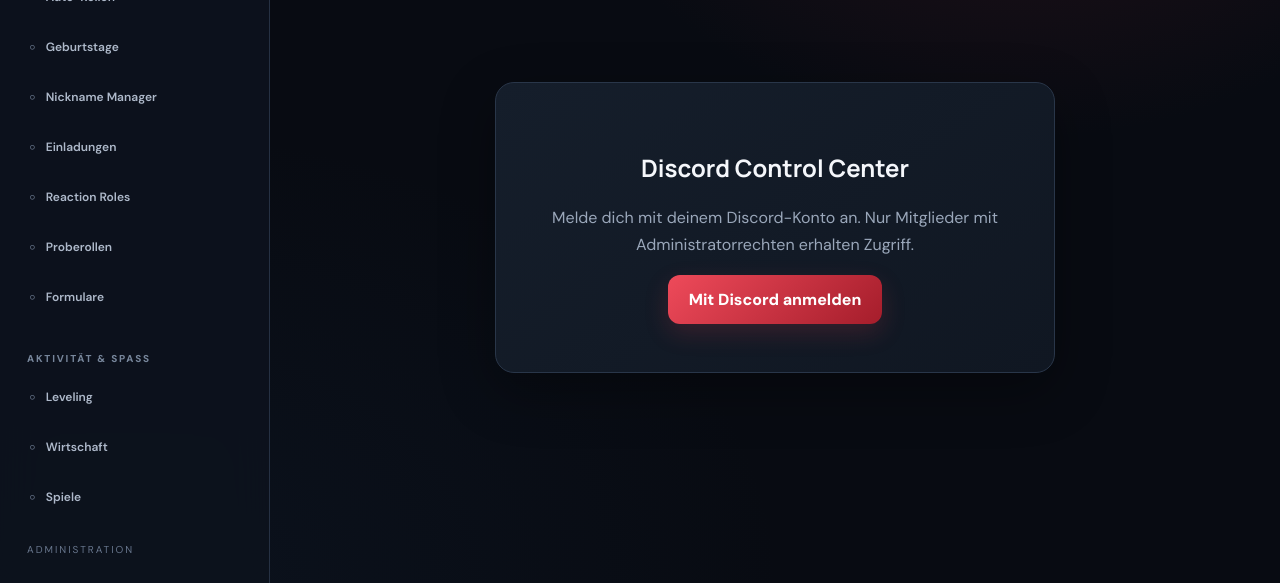
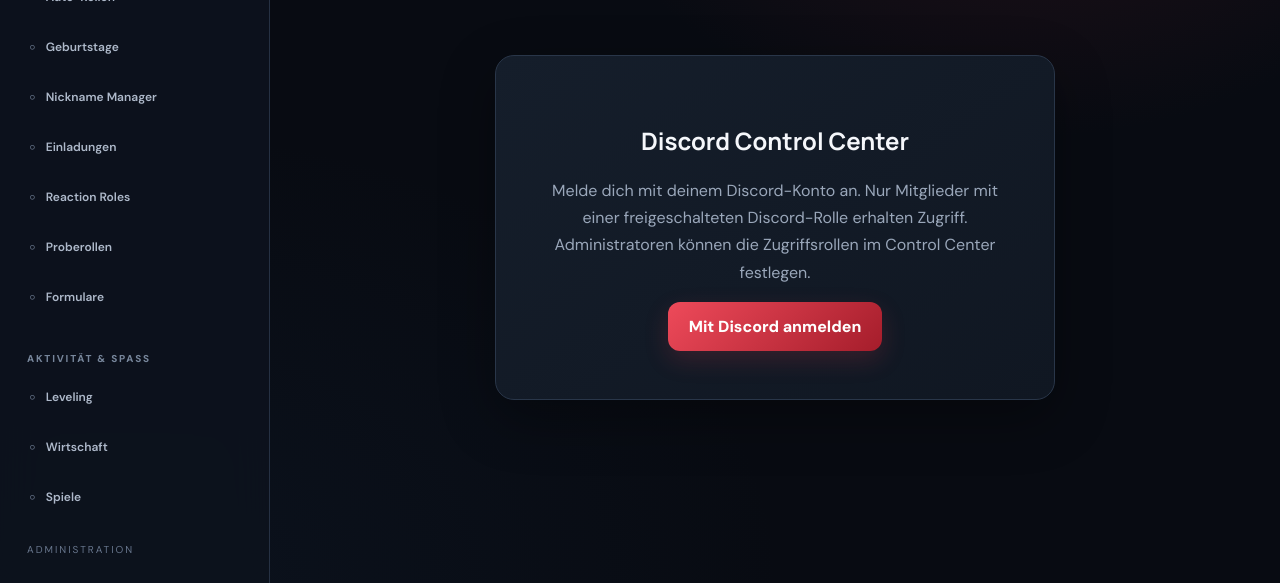
Before and after one commit to dresseldj29-sudo/Freiburg-V2-BOT-webseite, a website: page public/index.html in a window 1280 px wide. Shown: the part 217-800 px from the top of the page. Drawn offline with Linux system fonts and the light colour scheme; no server answers.

Commit message:
Explain role-based dashboard login

```diff
--- a/public/index.html
+++ b/public/index.html
@@ -12,4 +12,4 @@
 <button data-page="moderation">Moderation</button><button data-page="security">Server-Sicherheit</button><button data-page="team">Teamverwaltung</button><button data-page="slowmode">Kanalsperren</button><button data-page="channelrules">Kanalregeln</button><button data-page="unbans">Entbannungen</button><button data-page="audit">Server-Log</button><button data-page="cases">Fälle</button></div>
 <div class="navgroup"><small>ADMINISTRATION</small>
 <button data-page="home">Übersicht</button><button data-page="channels">Kanäle</button><button data-page="roles">Rollen</button><button data-page="maintenance">Wartungsmodus</button><button data-page="career">Admin-Laufbahn</button><button data-page="members">Mitglieder</button><button data-page="bans">Bannliste</button><button data-page="settings">Server</button><button data-page="verification">Verifizierung</button><button data-page="access">Zugriffsrechte</button></div>
-</nav><footer>ADMINISTRATION</footer></aside><main><header><div><small>FREIBURG V2 / VERWALTUNG</small><h1 id="title">Übersicht</h1></div><div id="user"></div></header><section id="login" class="card"><h2>Discord Control Center</h2><p>Melde dich mit deinem Discord-Konto an. Nur Mitglieder mit Administratorrechten erhalten Zugriff.</p><a href="/auth/login">Mit Discord anmelden</a></section><section id="app" hidden><div id="notice"></div><div id="view"></div></section></main><script src="/app.js"></script></body></html>
+</nav><footer>ADMINISTRATION</footer></aside><main><header><div><small>FREIBURG V2 / VERWALTUNG</small><h1 id="title">Übersicht</h1></div><div id="user"></div></header><section id="login" class="card"><h2>Discord Control Center</h2><p>Melde dich mit deinem Discord-Konto an. Nur Mitglieder mit einer freigeschalteten Discord-Rolle erhalten Zugriff. Administratoren können die Zugriffsrollen im Control Center festlegen.</p><a href="/auth/login">Mit Discord anmelden</a></section><section id="app" hidden><div id="notice"></div><div id="view"></div></section></main><script src="/app.js"></script></body></html>
```
